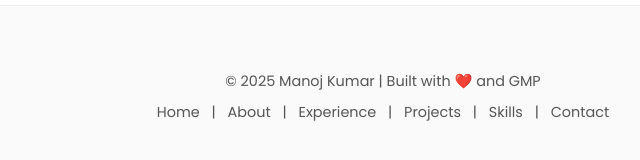
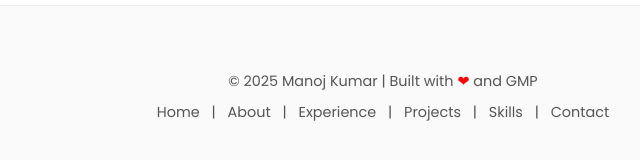
Before and after one commit to manoj1959/manoj-portfolio, a plain HTML site: page index.html in a window 1280 px wide. Shown: the part 3654-3814 px from the top of the page, 257-897 px from the left. Drawn offline with Linux system fonts and the light colour scheme.

Commit message:
Update index.html

```diff
--- a/index.html
+++ b/index.html
@@ -185,7 +185,7 @@
   <!-- FOOTER -->
   <footer>
   <div class="container">
-      <p>&copy; 2025 Manoj Kumar | Built with ❤️ and GMP</p>
+    <p>&copy; 2025 Manoj Kumar | Built with <span style="color: red;">❤</span> and GMP</p>
     <div class="footer-links">
       <a href="#home">Home</a> |
       <a href="#about">About</a> |
@@ -196,6 +196,3 @@
     </div>
   </div>
 </footer>
-
-</body>
-</html>
```
Lines whose indentation alone changed are shown as unchanged.
